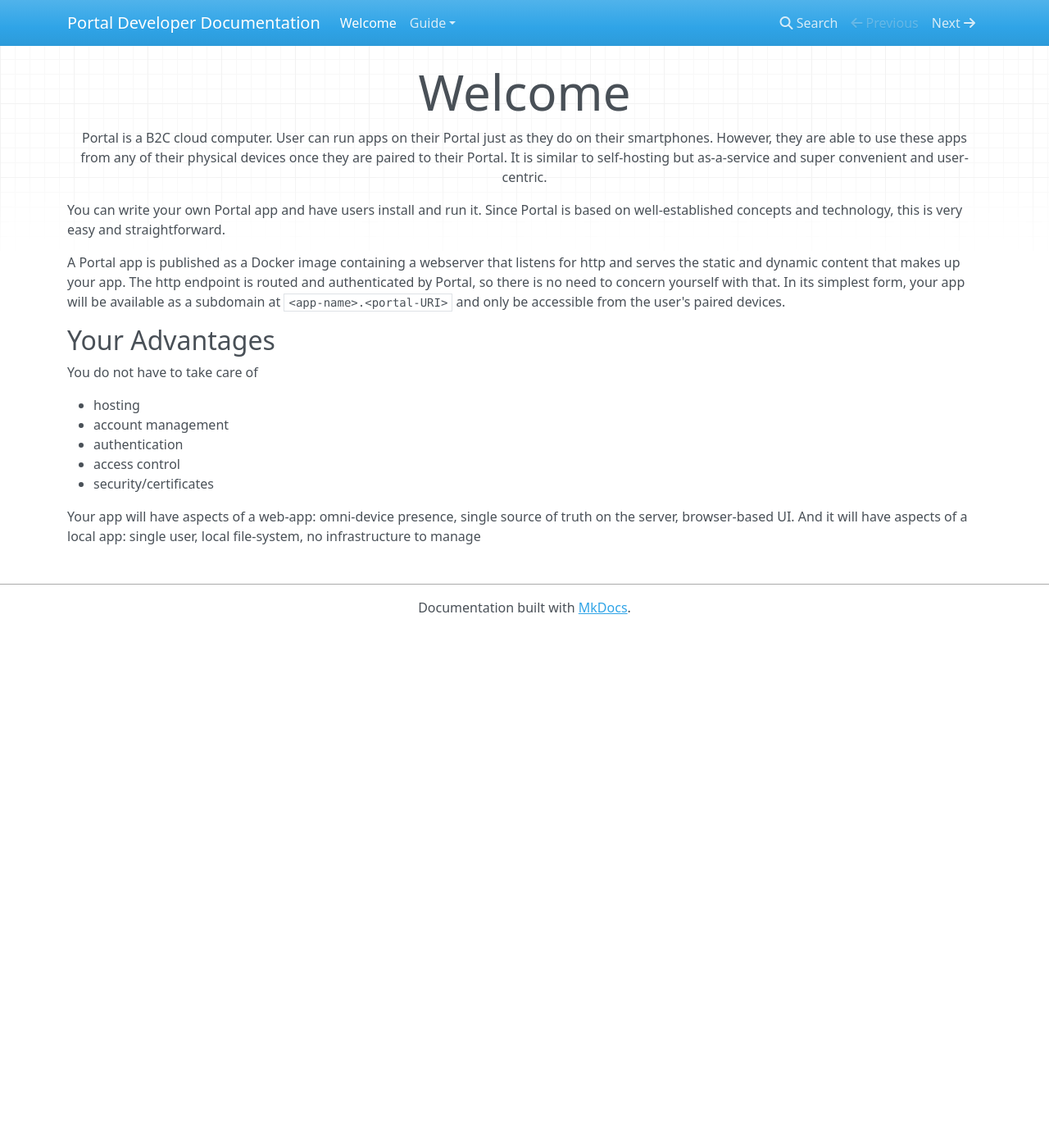
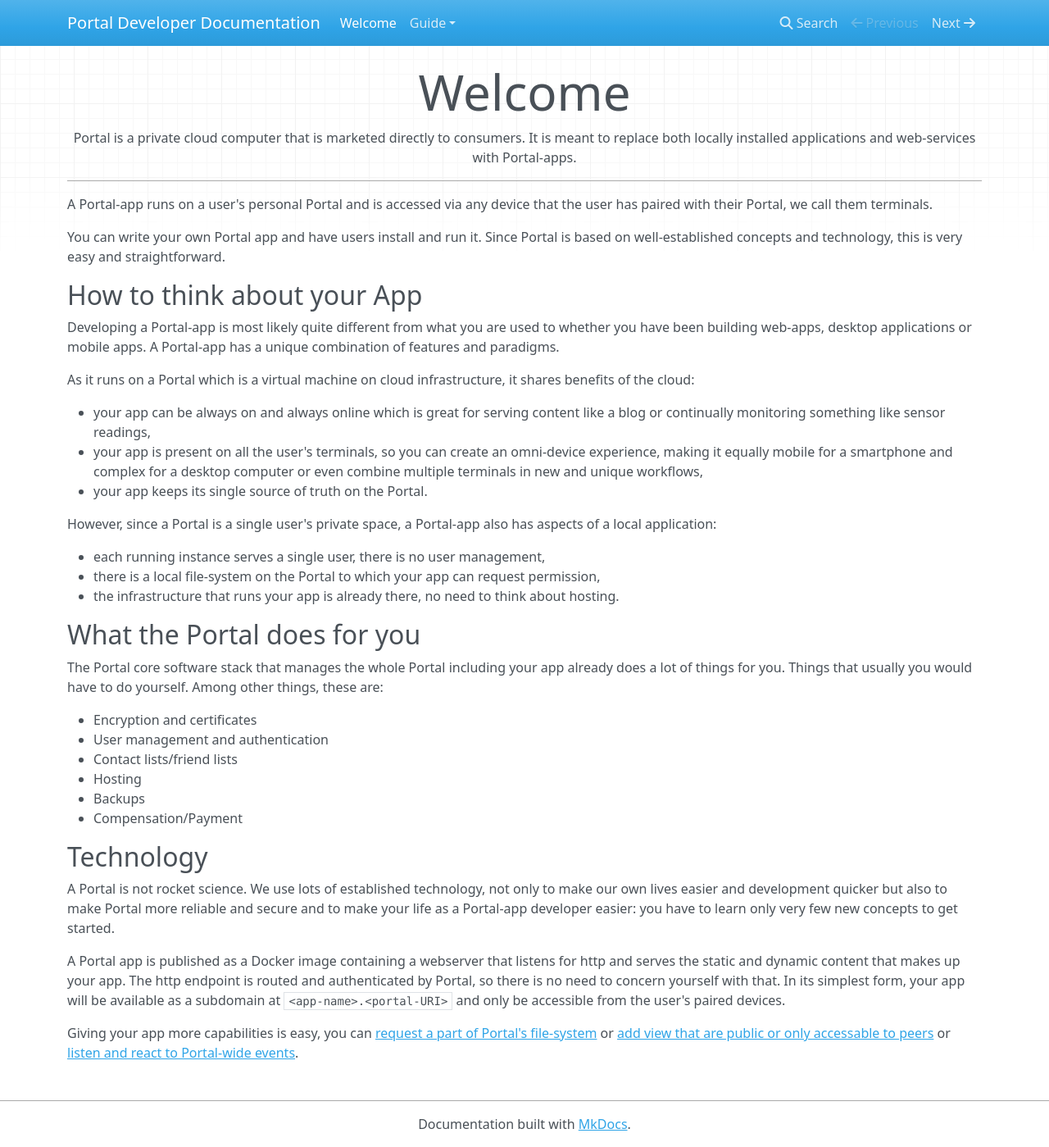
Before and after one commit to FreeshardBase/documentation, an MkDocs documentation site: the page built from docs/index.md, in a window 1280 px wide and 1399 px high. Shown: the whole window at 82% size. Built offline with MkDocs 1.6.1, drawn with Linux system fonts in a browser that asks for light colours; nearby versions of some CDN libraries.

Commit message:
progress

```diff
--- a/docs/index.md
+++ b/docs/index.md
@@ -1,28 +1,61 @@
 # Welcome
 
-Portal is a B2C cloud computer. User can run apps on their Portal just as they do on their smartphones.
-However, they are able to use these apps from any of their physical devices once they are paired to their Portal.
-It is similar to self-hosting but as-a-service and super convenient and user-centric.
+Portal is a private cloud computer that is marketed directly to consumers.
+It is meant to replace both locally installed applications and web-services with Portal-apps.
+
+---
+
+A Portal-app runs on a user's personal Portal and is accessed via any device
+that the user has paired with their Portal, we call them terminals.
 
 You can write your own Portal app and have users install and run it.
 Since Portal is based on well-established concepts and technology, this is very easy and straightforward.
+
+## How to think about your App
+
+Developing a Portal-app is most likely quite different from what you are used to
+whether you have been building web-apps, desktop applications or mobile apps.
+A Portal-app has a unique combination of features and paradigms.
+
+As it runs on a Portal which is a virtual machine on cloud infrastructure,
+it shares benefits of the cloud:
+
+* your app can be always on and always online which is great for serving content like a blog or continually monitoring something like sensor readings,
+* your app is present on all the user's terminals, so you can create an omni-device experience, making it equally mobile for a smartphone and complex for a desktop computer or even combine multiple terminals in new and unique workflows,
+* your app keeps its single source of truth on the Portal.
+
+However, since a Portal is a single user's private space, a Portal-app also has aspects of a local application:
+
+* each running instance serves a single user, there is no user management,
+* there is a local file-system on the Portal to which your app can request permission,
+* the infrastructure that runs your app is already there, no need to think about hosting.
+
+## What the Portal does for you
+
+The Portal core software stack that manages the whole Portal including your app
+already does a lot of things for you.
+Things that usually you would have to do yourself.
+Among other things, these are:
+
+* Encryption and certificates
+* User management and authentication
+* Contact lists/friend lists
+* Hosting
+* Backups
+* Compensation/Payment
+
+## Technology
+
+A Portal is not rocket science.
+We use lots of established technology, not only to make our own lives easier and development quicker
+but also to make Portal more reliable and secure
+and to make your life as a Portal-app developer easier:
+you have to learn only very few new concepts to get started.
 
 A Portal app is published as a Docker image containing a webserver that listens for http and serves the static and dynamic content that makes up your app.
 The http endpoint is routed and authenticated by Portal, so there is no need to concern yourself with that.
 In its simplest form, your app will be available as a subdomain at `<app-name>.<portal-URI>` and only be accessible from the user's paired devices.
 
-## Your Advantages
-
-You do not have to take care of
-
-* hosting
-* account management
-* authentication
-* access control
-* security/certificates
-
-
-
-
-Your app will have aspects of a web-app: omni-device presence, single source of truth on the server, browser-based UI.
-And it will have aspects of a local app: single user, local file-system, no infrastructure to manage
+Giving your app more capabilities is easy, you can [request a part of Portal's file-system](persisting.md)
+or [add view that are public or only accessable to peers](routing_and_ac.md)
+or [listen and react to Portal-wide events](events.md).
```
Also changed, not shown: docs/overview.md (+2 -2 lines).
